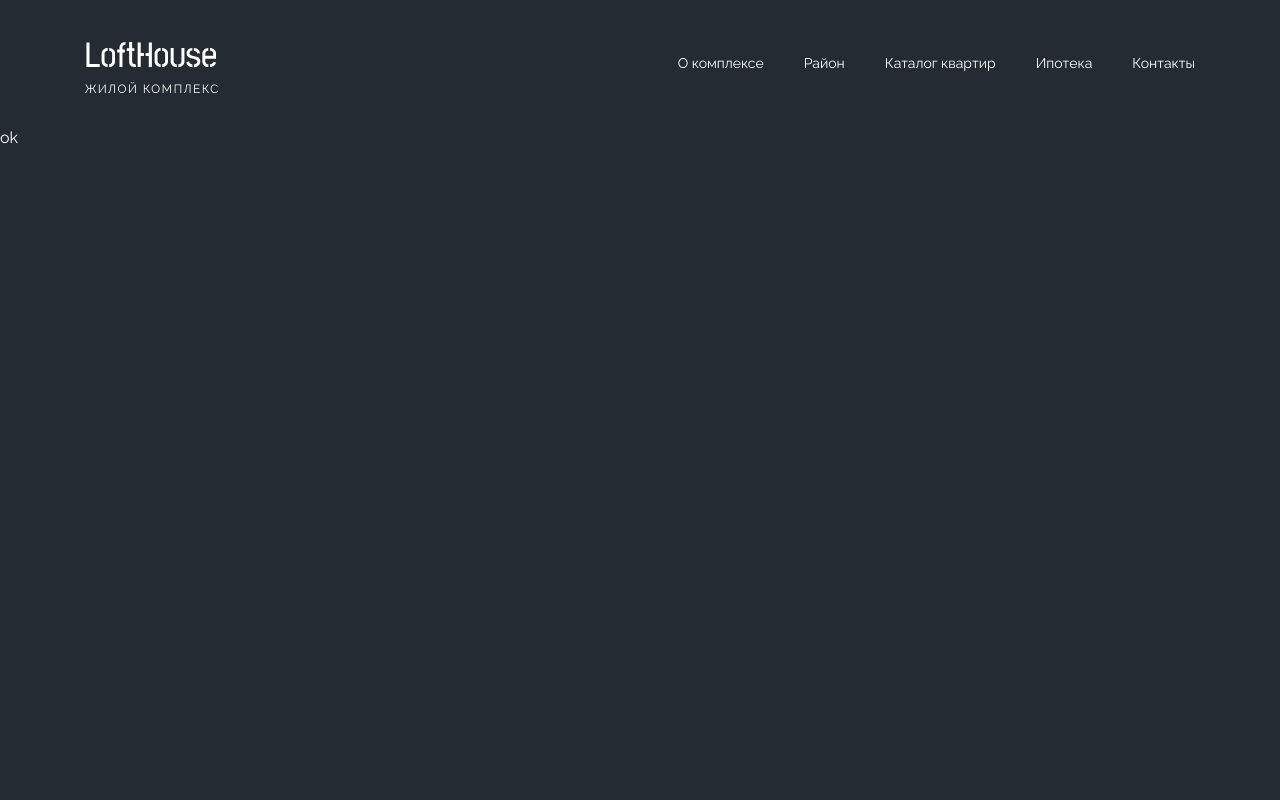
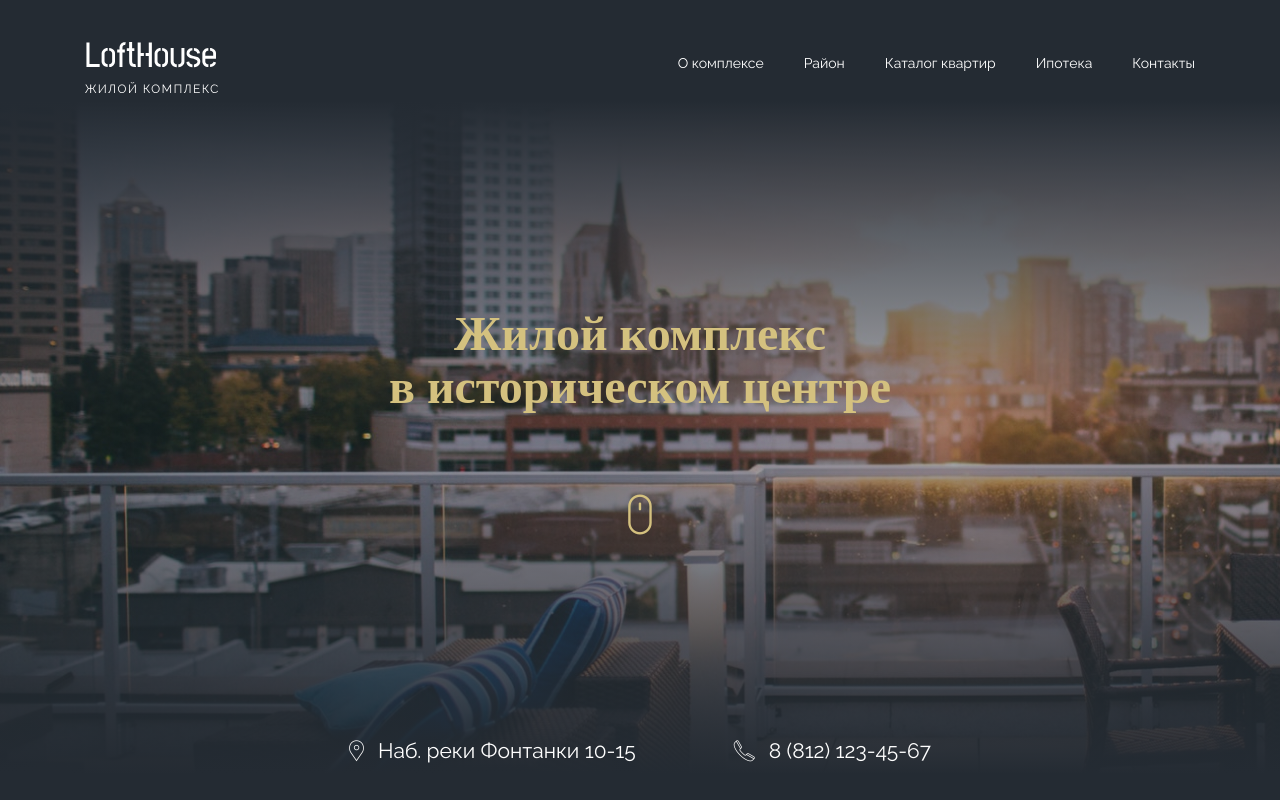
Before and after one commit to elmiramm/12_loft-house, a website: page src/index.html in a window 1280 px wide. Drawn offline with nearby package versions, Linux system fonts and the light colour scheme; files that its build step writes are made by us from their sources; files whose address does not match are found by name; a web font is replaced by a local one.

Commit message:
intro - html, scss

```diff
--- /dev/null
+++ b/src/html/intro.html
@@ -0,0 +1,15 @@
+<section class="intro">
+	<div class="container">
+		<div class="intro__inner">
+			<h1 class="intro__title">
+				Жилой комплекс <br>
+				в историческом центре
+			</h1>
+			<a class="intro__link icon-mouse" href="#benefits"></a>
+			<div class="intro__contacts">
+				<a class="intro__contacts-icon icon-location" href="#section-map">Наб. реки Фонтанки 10-15</a>
+				<a class="intro__contacts-icon icon-phone" href="tel:+88121234567">8 (812) 123-45-67</a>
+			</div>
+		</div>
+	</div>
+</section>
--- a/src/index.html
+++ b/src/index.html
@@ -10,7 +10,7 @@ title: "LoftHouse"
 		@@include("html/header.html")
 
 		<main class="page">
-			<p>ok</p>
+			@@include("html/intro.html")
 		</main>
 
 		@@include("html/footer.html")
--- a/src/scss/header.scss
+++ b/src/scss/header.scss
@@ -1,5 +1,7 @@
 .header {
 	padding: 30px 0;
+	position: relative;
+	z-index: 10;
 	&__inner {
 		display: flex;
 		align-items: center;
--- a/src/scss/icons.scss
+++ b/src/scss/icons.scss
@@ -29,7 +29,7 @@
 }
 
 .icon-bench:before {
-	content: "\e900";
+content: "\e900";
  }
  .icon-bicycle:before {
 	content: "\e901";
@@ -64,3 +64,8 @@
  .icon-youtube:before {
 	content: "\e90b";
  }
+
+ .intro__link::before {
+	font-size: 40px;
+	color: $accentColor;
+ }
--- /dev/null
+++ b/src/scss/intro.scss
@@ -0,0 +1,58 @@
+.intro {
+	padding: 126px 0 74px;
+	margin-top: -126px;
+	height: 840px;
+
+	background: linear-gradient(180deg, #242B33 11.98%, rgba(45, 52, 60, 0.38) 51.04%, #242B33 92.19%), url(../img/intro-bg.jpg), lightgray 50% / cover no-repeat;
+	.container {
+		height: 100%;
+		display: flex;
+		align-items: flex-end;
+		justify-content: center;
+	}
+	&__inner {
+		text-align: center;
+	}
+	&__title {
+		font-family: 'Playfair Display', serif;
+		font-size: 48px;
+		line-height: 1.1;
+		font-weight: 700;
+		color: $accentColor;
+
+		margin-bottom: 81px;
+	}
+	&__link {
+		display: inline-block;
+		margin-bottom: 200px;
+
+		&:hover::before{
+				color: $mainTextColor;
+				transition: color 0.3s ease;
+		}
+	}
+	&__contacts {
+		display: flex;
+		justify-content: center;
+		gap: 98px;
+
+		font-size: 18px;
+	}
+
+	&__contacts-icon {
+		display: flex;
+		align-items: center;
+		justify-content: center;
+		font-size: 21px;
+		gap: 14px;
+		&:hover {
+			color: $accentColor;
+			transition: color 0.3s ease;
+		}
+		&:hover::before{
+			color: $accentColor;
+			transition: color 0.3s ease;
+	}
+	}
+
+}
--- a/src/scss/style.scss
+++ b/src/scss/style.scss
@@ -168,6 +168,7 @@ select {
 
 // -----Общие блоки-End -----
 
+@import "intro";
 @import "social";
 
 
--- a/version.json
+++ b/version.json
@@ -1,3 +1,3 @@
 {
-    "main": "20230705080802"
+    "main": "20230705104049"
 }
```
Also changed, not shown: src/html/breadcrumbs.html (deleted, +0 -12 lines), dist/css/style.css, dist/css/style.min.css, dist/index.html.
